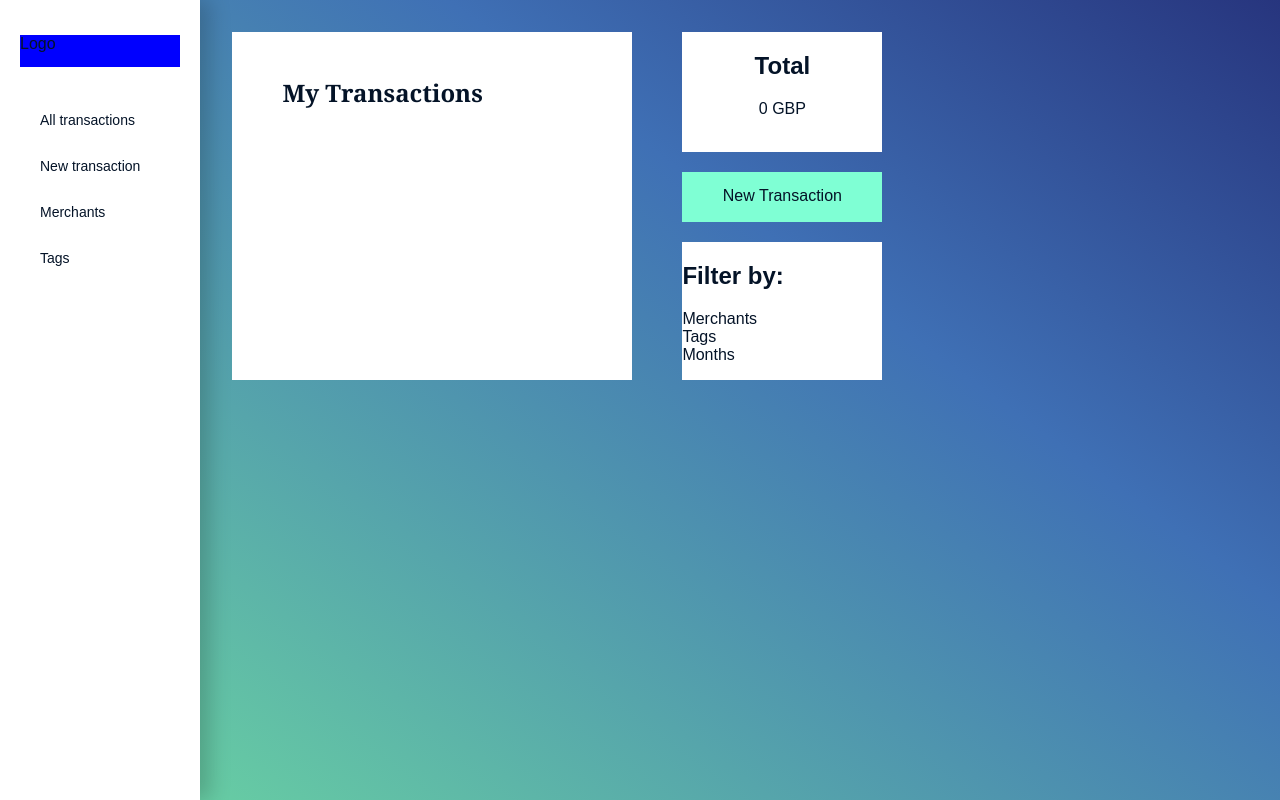
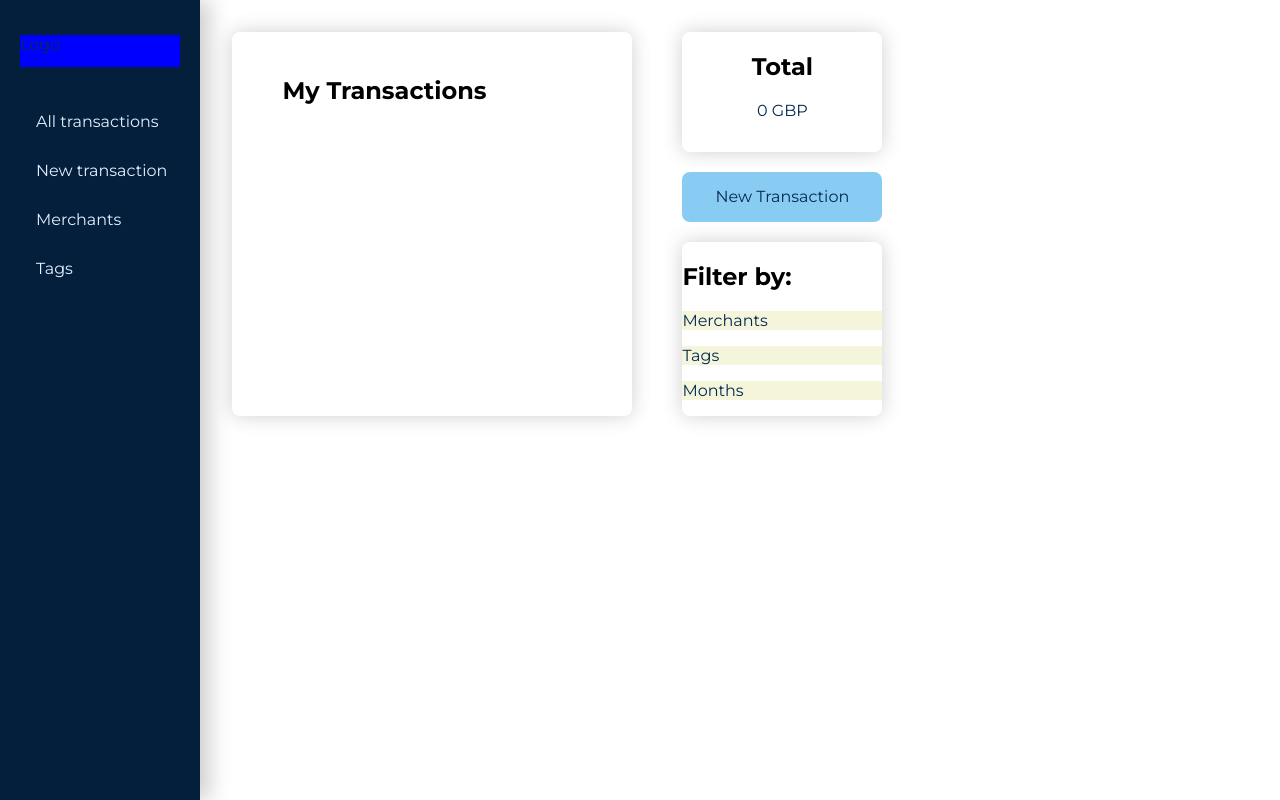
Before and after one commit to Hvirfvel/spending_tracker, a Flask app: page /transactions/month/1 in a window 1280 px wide. Run offline with Flask 2, Linux system fonts and the light colour scheme; data that the repository does not hold is empty; some libraries are stand-ins or nearby versions.

Commit message:
style changes made to transaction page

```diff
--- a/static/style.css
+++ b/static/style.css
@@ -1,21 +1,28 @@
 html {
     box-sizing: border-box;
+    font-family: 'Montserrat', sans-serif;
+    font-weight: 400;
 }
 *, *:before, *:after {
     box-sizing: inherit;
 }
 
+:root {
+    --main-color: #052B52;
+    --secondary-color: #E4EFFE;
+    --tertiary-color: #88CCF3;
+    --dark-blue: #041F3B;
+    --main-border-radius: 8px;
+}
+
 body {
     height: 100%;
     margin: 0;
-    background: rgb(109,218,161);
-    background: linear-gradient(36deg, rgba(109,218,161,1) 0%, rgba(63,112,181,1) 65%, rgba(39,53,126,1) 100%);
+    background: white;
     display: grid;
     grid-template-columns: 200px 1fr;
     grid-template-rows: 100%;
     grid-template-areas: "header main";
-    font-family: 'Heebo', Arial, Helvetica, sans-serif;
-    color: rgb(4, 19, 39);
 }
 
 ul {
@@ -25,15 +32,13 @@ ul {
 
 a {
     text-decoration: none;
-    color: rgb(4, 19, 39);
+    color: var(--main-color);
 }
 
 p {
     margin: 0;
-}
+    color: var(--main-color);
 
-h1 {
-    font-family: 'Playfair Display', Georgia, 'Times New Roman', Times, serif;
 }
 
 #main-content {
@@ -44,8 +49,7 @@ h1 {
 
 header {
     height: 100%;
-    background-color: white;
-    grid-area: header;
+    background-color: var(--dark-blue);
     padding: 35px 20px;
     box-shadow: 10px 0 20px rgba(0, 0, 0, 0.19);
 }
@@ -63,7 +67,8 @@ header {
 
 #main-navigation > li > a {
     display: block;
-    padding: 5px 10px 5px 20px;
+    padding: 5px 8px 5px 16px;
     margin-bottom: 20px;
-    font-size: 14px;
+    color: var(--secondary-color);
+
 }
--- a/static/transactions.css
+++ b/static/transactions.css
@@ -9,6 +9,9 @@
 
 #transaction-container, #total-container {
     background-color: white;
+    box-shadow: 0 0 20px rgba(0, 0, 0, 0.19);
+    border-radius: var(--main-border-radius);
+
 }
 
 #transaction-container {
@@ -55,13 +58,57 @@
     height: 50px;
     padding: 15px;
     text-align: center;
-    background-color: aquamarine;
+    background-color: var(--tertiary-color);
     grid-column: 2/3;
     grid-row: 2/3;
+    border-radius: var(--main-border-radius);
 }
 
 #filter-container {
     grid-column: 2/3;
     grid-row: 3/4;
     background-color: white;
+    position: relative;
+    box-shadow: 0 0 20px rgba(0, 0, 0, 0.19);
+    border-radius: var(--main-border-radius);
 }
+
+li {
+    display: block;
+}
+
+li:hover {
+    cursor: pointer;
+}
+
+.dropdown {
+    visibility: hidden;
+    /* position: absolute; */
+    display: none;
+    opacity: 0;
+    width: 100%;
+    background-color: antiquewhite;
+}
+
+.filter-category:active > ul,
+.filter-category:focus-within > ul,
+.dropdown:hover {
+    visibility: visible;
+    display: block;
+    opacity: 1;
+}
+
+.dropdown li {
+    width: 100%;
+    /* clear is for float
+    clear: both; */
+}
+
+.filter-category {
+    margin-top: 1rem;
+    background-color: beige;
+}
+
+.filter-category:hover > a {
+    color: aqua;
+}
--- a/templates/base.html
+++ b/templates/base.html
@@ -3,14 +3,19 @@
     <meta charset="UTF-8">
     <meta http-equiv="X-UA-Compatible" content="IE=edge">
     <meta name="viewport" content="width=device-width, initial-scale=1.0">
+    <!-- CSS -->
     <link rel="stylesheet" href="{{ url_for('static', filename='style.css') }}">
     <link rel="stylesheet" href="{{ url_for('static', filename='transactions.css') }}">
+    <!-- Fonts -->
+    <link rel="preconnect" href="https://fonts.googleapis.com">
+<link rel="preconnect" href="https://fonts.gstatic.com" crossorigin>
+<link href="https://fonts.googleapis.com/css2?family=Montserrat:ital,wght@0,300;0,400;0,500;0,600;0,700;1,300;1,400&display=swap" rel="stylesheet">
     <title>Spending tracker</title>
 </head>
 <body>
     <header>
         <a href="/" class="logo">Logo</a>
-        <nav>
+        <nav role="navigation">
             <ul id="main-navigation">
                 <li><a href="/transactions">All transactions</a></li>
                 <li><a href="/transactions/new">New transaction</a></li>
--- a/templates/transactions/index.html
+++ b/templates/transactions/index.html
@@ -45,22 +45,22 @@
         <aside id="filter-container">
             <nav>
                 <h2>Filter by:</h2>
-                <ul>
-                    <li><a href="#">Merchants</a>
+                <ul class="dropdown-headings">
+                    <li class="filter-category"><a href="#">Merchants</a>
                         <ul class="dropdown">
                             {% for merchant in merchants %}
                                 <li><a href="/transactions/merchants/{{ merchant.id }}">{{ merchant.name }}</a></li>
                             {% endfor %}
                         </ul>
                     </li>
-                    <li><a href="#">Tags</a>
+                    <li class="filter-category"><a href="#">Tags</a>
                         <ul class="dropdown">
                             {% for tag in tags %}
                                 <li><a href="/transactions/tags/{{ tag.id }}">{{ tag.name }}</a></li>
                             {% endfor %}
                         </ul>
                     </li>
-                    <li><a href="#">Months</a>
+                    <li class="filter-category"><a href="#">Months</a>
                         <ul class="dropdown">
                             {% for month in months %}
                                 <li><a href="/transactions/month/{{ month['number'] }}">{{ month['name'] }}</a></li>
```
